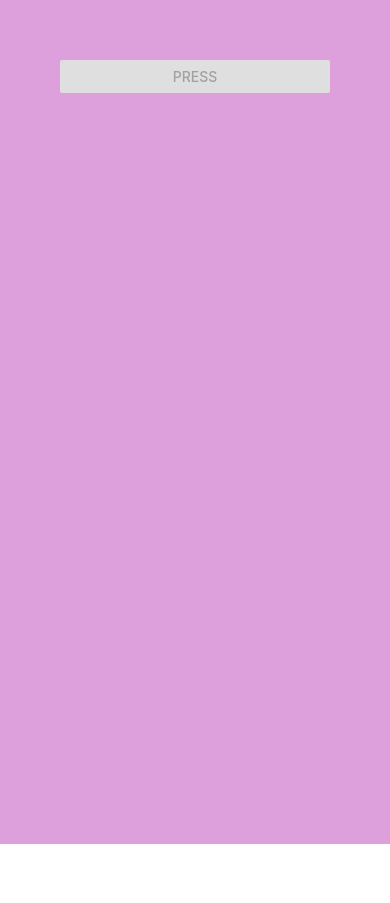
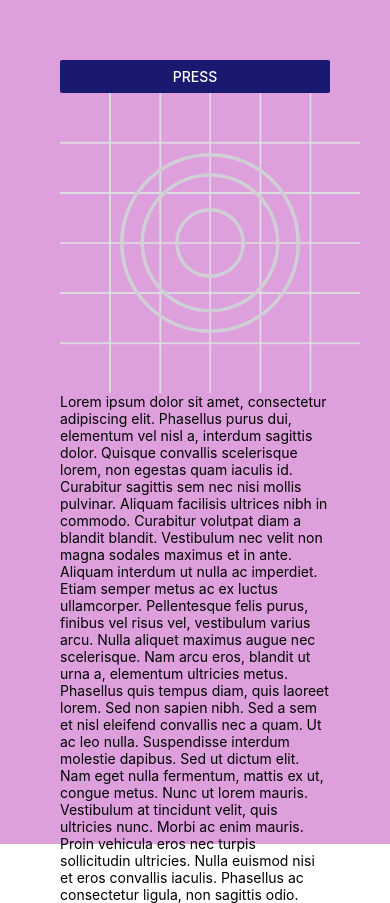
Before and after one commit to Jean-Aime-2023/react-native, a React Native app: screen / in a window 390 px wide. Before the commit the page ends 844 px from the top, so only its background shows below. Built offline with nearby package versions, Linux system fonts and the light colour scheme.

Commit message:
Pressable

```diff
--- a/App.js
+++ b/App.js
@@ -1,9 +1,38 @@
-import { View, Button } from "react-native";
+import { View, Button, Image, Text, Pressable } from "react-native";
+const logoImg = require("./assets/adaptive-icon.png");
 
 export default function App() {
   return (
     <View style={{ flex: 1, backgroundColor: "plum", padding: 60 }}>
-      <Button title="Press" onPress={()=>console.log("Button pressed")} color="midnightblue" disabled/>
+      <Button
+        title="Press"
+        onPress={() => console.log("Button pressed")}
+        color="midnightblue"
+      />
+      <Pressable onPress={()=>console.log("Image pressed")}>
+        <Image source={logoImg} style={{ width: 300, height: 300 }} />
+      </Pressable>
+      <Pressable onPress={()=>console.log("Text pressed")}>
+        <Text>
+          Lorem ipsum dolor sit amet, consectetur adipiscing elit. Phasellus
+          purus dui, elementum vel nisl a, interdum sagittis dolor. Quisque
+          convallis scelerisque lorem, non egestas quam iaculis id. Curabitur
+          sagittis sem nec nisi mollis pulvinar. Aliquam facilisis ultrices nibh
+          in commodo. Curabitur volutpat diam a blandit blandit. Vestibulum nec
+          velit non magna sodales maximus et in ante. Aliquam interdum ut nulla
+          ac imperdiet. Etiam semper metus ac ex luctus ullamcorper.
+          Pellentesque felis purus, finibus vel risus vel, vestibulum varius
+          arcu. Nulla aliquet maximus augue nec scelerisque. Nam arcu eros,
+          blandit ut urna a, elementum ultricies metus. Phasellus quis tempus
+          diam, quis laoreet lorem. Sed non sapien nibh. Sed a sem et nisl
+          eleifend convallis nec a quam. Ut ac leo nulla. Suspendisse interdum
+          molestie dapibus. Sed ut dictum elit. Nam eget nulla fermentum, mattis
+          ex ut, congue metus. Nunc ut lorem mauris. Vestibulum at tincidunt
+          velit, quis ultricies nunc. Morbi ac enim mauris. Proin vehicula eros
+          nec turpis sollicitudin ultricies. Nulla euismod nisi et eros
+          convallis iaculis. Phasellus ac consectetur ligula, non sagittis odio.
+        </Text>
+      </Pressable>
     </View>
   );
 }
```
